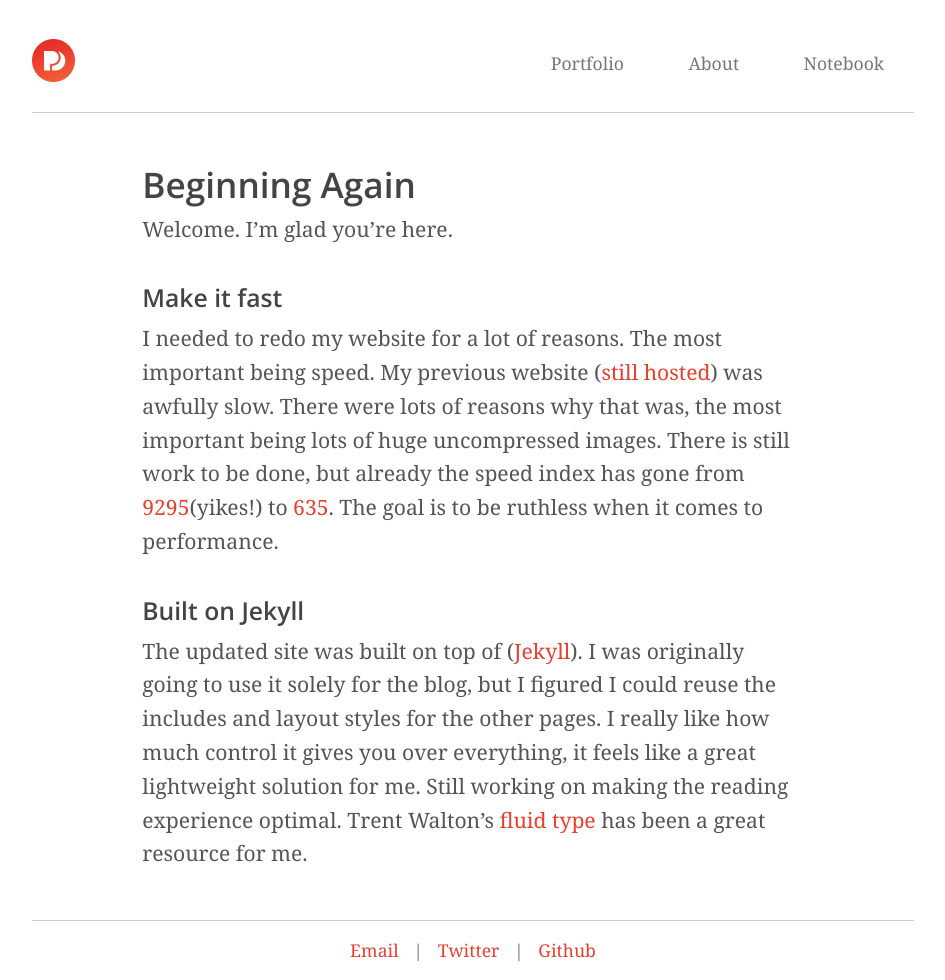
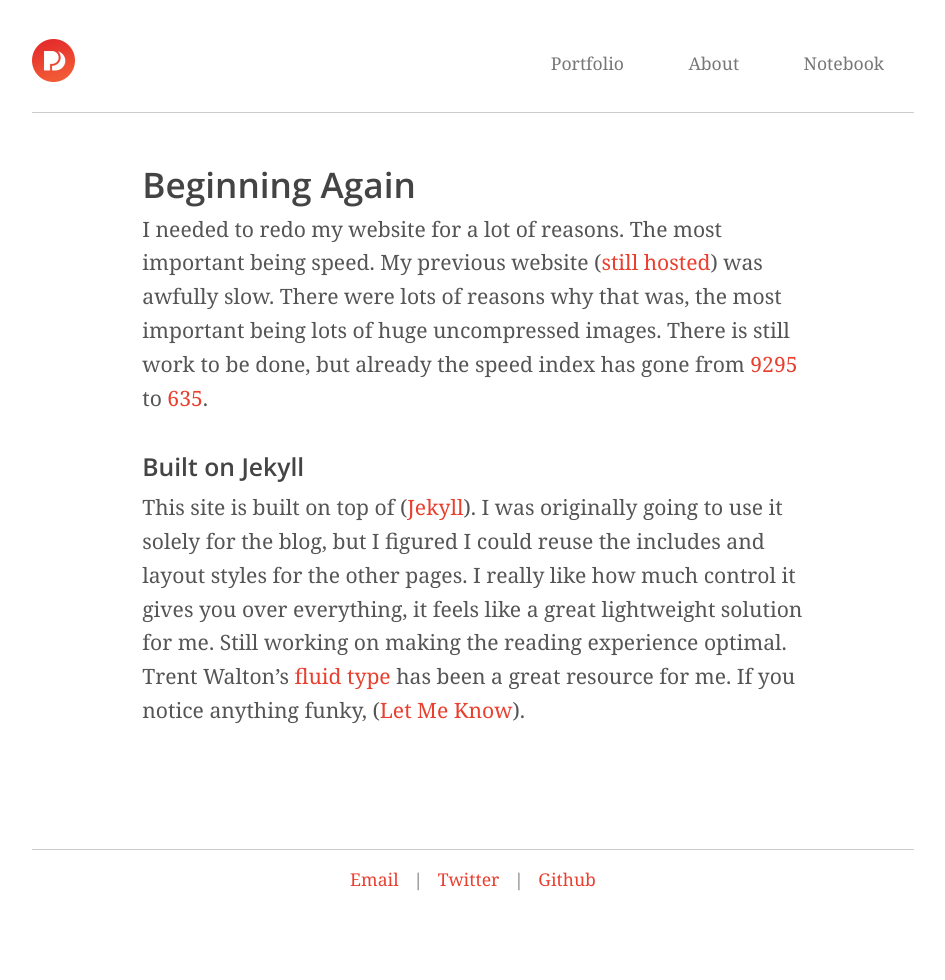
Before and after one commit to zhenghaohe/philipcdavis.github.io, a Jekyll site: the page built from _posts/2014-07-14-Site-Revamp.markdown, in a window 1280 px wide. Shown: the whole page, without its empty margins (167-1112 px from the left). Built offline with Jekyll 4.4.1, drawn with Linux system fonts in a browser that asks for light colours; after the commit the page ends 909 px from its top, so only the background shows below that.

Commit message:
Content cleanup

```diff
--- a/_posts/2014-05-28-Site-Revamp.markdown
+++ b/_posts/2014-07-14-Site-Revamp.markdown
@@ -6,19 +6,17 @@ categories: development
 ---
 
 
-Welcome. I’m glad you're here.
-
-###Make it fast
 I needed to redo my website for a lot of reasons. The most important being speed.
 My previous website ([still hosted](http://pettydesigner.com/)) was awfully slow.
 There were lots of reasons why that was, the most important being lots of huge uncompressed images.
-There is still work to be done, but already the speed index has gone from [9295](http://www.webpagetest.org/result/140602_PK_24V/)(yikes!) to [635](http://www.webpagetest.org/result/140602_82_246/). The goal is to be ruthless when it comes to performance.
+There is still work to be done, but already the speed index has gone from [9295](http://www.webpagetest.org/result/140602_PK_24V/) to [635](http://www.webpagetest.org/result/140602_82_246/).
 
 ###Built on Jekyll
-The updated site was built on top of ([Jekyll](jekyllrb.com)).
+This site is built on top of ([Jekyll](jekyllrb.com)).
 I was originally going to use it solely for the blog, but I figured I could reuse the includes and layout styles for the other pages.
 I really like how much control it gives you over everything, it feels like a great lightweight solution for me.
 Still working on making the reading experience optimal. Trent Walton's [fluid type][1] has been a great resource for me.
+If you notice anything funky, ([Let Me Know](https://github.com/philipcdavis/philipcdavis.github.io/issues)).
 
 
   [1]: http://trentwalton.com/2012/06/19/fluid-type/ "fluid type"
--- a/work/dotell.html
+++ b/work/dotell.html
@@ -8,7 +8,9 @@ header-img-full: "../../assets/dist/dotell-large.jpg"
     During the summer of 2011 I joined Network Solutions as a front end developer intern.
     I was tasked with designing and developing an app with two back end developers.
     QR codes were hot stuff, and so we decided to build an app that allowed small business get feedback from customers.
+    I had a blast, and learned a lot during the process.
     You can watch the video below to get a better feel for what we built.
 </p>
+<br>
 
 <style>.embed-container { position: relative; padding-bottom: 56.25%; height: 0; overflow: hidden; max-width: 100%; height: auto; } .embed-container iframe, .embed-container object, .embed-container embed { position: absolute; top: 0; left: 0; width: 100%; height: 100%; }</style><div class='embed-container'><iframe src='http://player.vimeo.com/video/27642203?title=0&amp;byline=0&amp;portrait=0&amp;color=ffffff"' frameborder='0' webkitAllowFullScreen mozallowfullscreen allowFullScreen></iframe></div>
--- a/work/psalms.html
+++ b/work/psalms.html
@@ -9,6 +9,7 @@ header-img-full: "https://farm4.staticflickr.com/3854/14360393232_5a9e37908f_o.j
     The basic idea was that I was going to design through each chapter of psalms.
     Drawing inspiration from the passage I was reading. All the original designs are still hosted <a href="http://blog.pettydesigner.com">here</a>.
 </p>
+<br>
 
 <img src="https://farm4.staticflickr.com/3632/4552006328_098a47b1c6_b.jpg">
 <img src="https://farm3.staticflickr.com/2778/4513609100_e7e95cd8fa_o.jpg">
--- a/work/semoss.html
+++ b/work/semoss.html
@@ -6,8 +6,8 @@ css: "../../assets/icons/icons.css"
 ---
 
     <p>
-      I have been working on Semoss as a designer, developer, data visualizer.
-      Semoss is an context aware analytics tool that allows you to identify multi-dimensional transitive relationships.
+      I have been working on Semoss as a designer, developer, and data visualizer.
+      Semoss is an context aware analytics tool that allows you to identify transitive relationships.
       Much of my work has been building a web application using <a href="https://angularjs.org/">angular</a> and creating data visualizations using <a href="http://d3js.org/">D3</a>.
       I have also done a lot of design work including icon, brand, and interface design.
       Below are some of the things I have built.
--- a/work/sevacall.html
+++ b/work/sevacall.html
@@ -11,4 +11,6 @@ header-img-full: "https://farm4.staticflickr.com/3894/14307866547_9af3e26d21_b.j
   You can check out the <a href="http://www.sevacall.com">website</a>, or watch the video below to get an idea for what sevacall does.
 </p>
 
+<br>
+
 <style>.embed-container { position: relative; padding-bottom: 56.25%; height: 0; overflow: hidden; max-width: 100%; height: auto; } .embed-container iframe, .embed-container object, .embed-container embed { position: absolute; top: 0; left: 0; width: 100%; height: 100%; }</style><div class='embed-container'><iframe src='http://www.youtube.com/embed/Pkg2J4cS4s4' frameborder='0' allowfullscreen></iframe></div>
--- a/work/typographic-verses.html
+++ b/work/typographic-verses.html
@@ -5,10 +5,9 @@ header-img-full: "https://farm5.staticflickr.com/4115/4772209210_2ac90e97e0_b.jp
 ---
 
 <p>
-    I started working on this project in January of 2010 while I was a sophmore in college.
-    The basic idea was that I was going to design through each chapter of psalms.
-    Drawing inspiration from the passage I was reading. All the original designs are still hosted <a href="http://blog.pettydesigner.com">here</a>.
+    To this day I enjoy designing verses from scripture. You can stay updated with them <a href="http://blog.pettydesigner.com/"> here.</a>
 </p>
+<br>
 
 <img src="http://37.media.tumblr.com/f2a9b03e3f21c9447b15bd2ca92783f8/tumblr_mpa9ifd6C11qa8ix8o1_1280.jpg">
 <img src="http://24.media.tumblr.com/tumblr_lpptvccnp11qa8ix8o1_1280.jpg">
```
Also changed, not shown: 8 other files.
